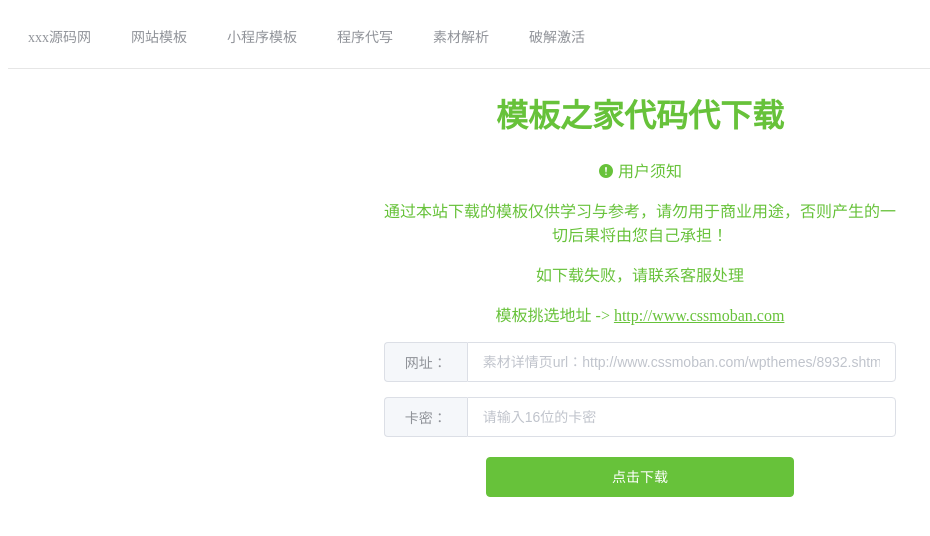
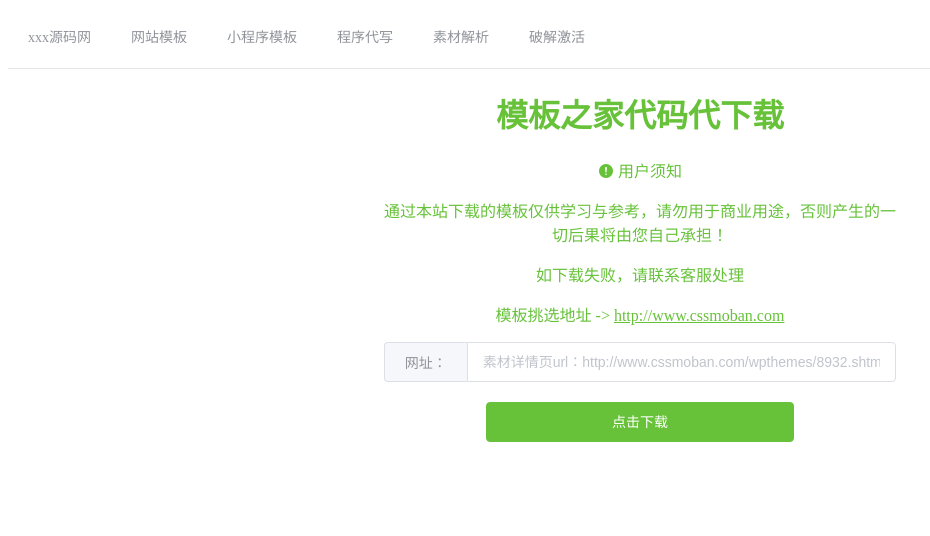
Before and after one commit to hui1995/breath-frontend, a Vue app: page /#/download in a window 1280 px wide. Shown: the top 536 px of the page, without its empty margins (0-930 px from the left). Built offline with nearby package versions, Linux system fonts and the light colour scheme; no server answers.

Commit message:
修改后台api

```diff
--- a/src/services/api.js
+++ b/src/services/api.js
@@ -6,8 +6,8 @@ function postRequest(url,method,data){
     return request({url,method,data})
 }
 
-// let Path = 'http://www.bethmeta.com/api'
-let Path = 'http://127.0.0.1:5000'
+let Path = 'https://api.bethmeta.com'
+// let Path = 'http://127.0.0.1:5000'
 // let SourcePath = 'http://www.breathcoder.cn/source'
 
 export default{
--- a/src/views/Download.vue
+++ b/src/views/Download.vue
@@ -21,11 +21,11 @@
             <template slot="prepend">网址：</template>
           </el-input>
         </div>
-        <div style="margin-top: 15px;">
-          <el-input placeholder="请输入16位的卡密" v-model="serect">
-            <template slot="prepend">卡密：</template>
-          </el-input>
-        </div>
+<!--        <div style="margin-top: 15px;">-->
+<!--          <el-input placeholder="请输入16位的卡密" v-model="serect">-->
+<!--            <template slot="prepend">卡密：</template>-->
+<!--          </el-input>-->
+<!--        </div>-->
 
         <div style="margin-top: 20px">
             <el-button type="success" @click="downloadInfo()" style="width: 60%"   >点击下载</el-button>
```
